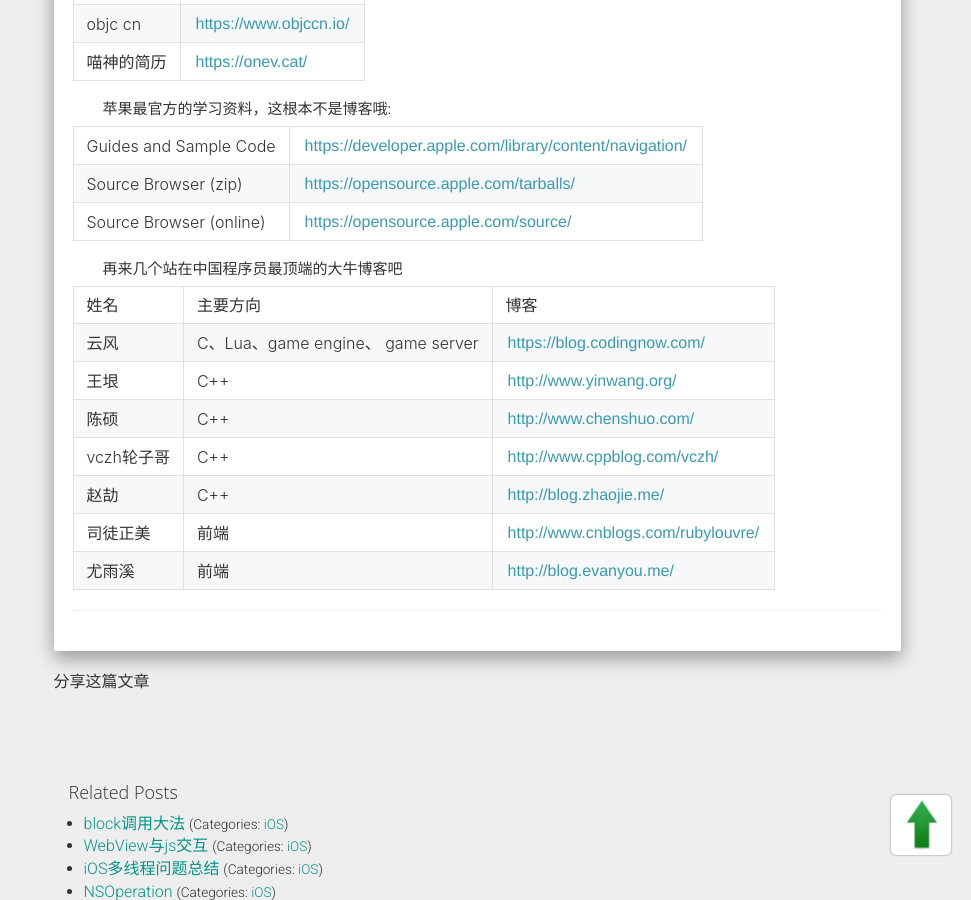
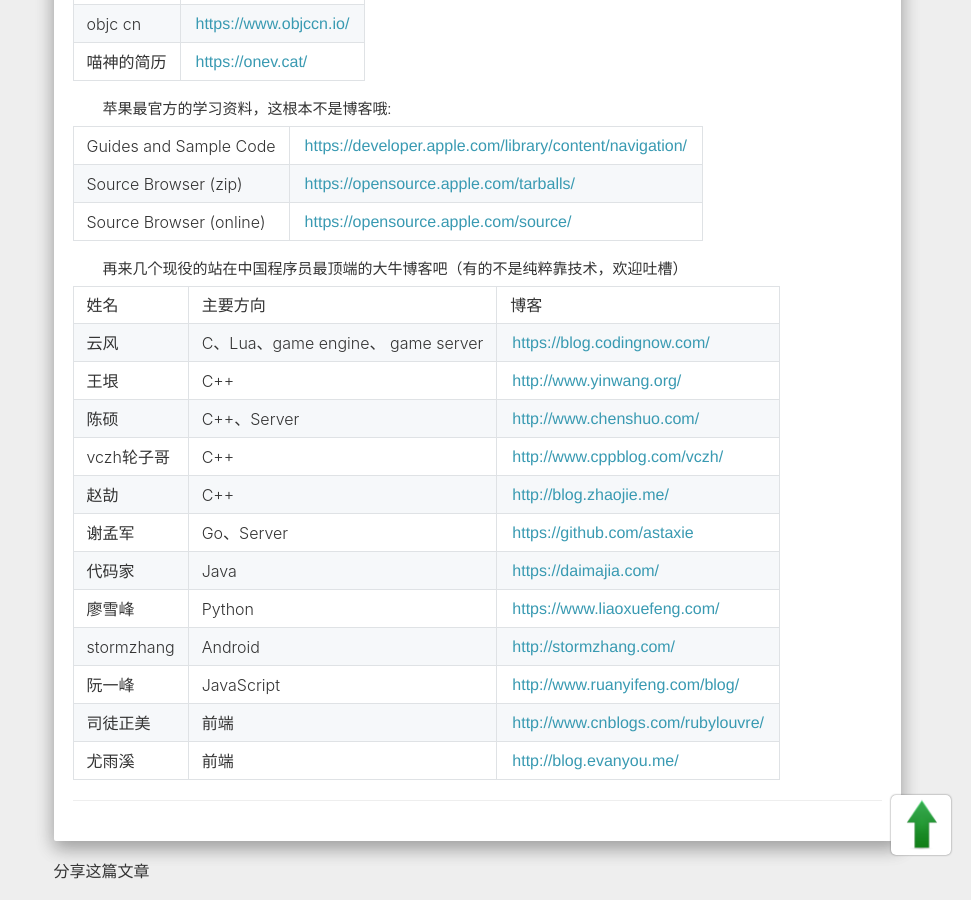
Before and after one commit to mikezone/mikezone.github.io, a Jekyll site: the page built from _posts/2017-06-26-推荐一些iOS博客.md, in a window 1280 px wide and 900 px high, scrolled down 2813 px. Shown: the whole window, without its empty margins (309-1280 px from the left). Built offline with Jekyll 4.4.1, drawn with Linux system fonts in a browser that asks for light colours; nearby versions of some CDN libraries; comment, search, counter and statistics services are not loaded.

Commit message:
no message

```diff
--- a/_posts/2017-06-26-推荐一些iOS博客.md
+++ b/_posts/2017-06-26-推荐一些iOS博客.md
@@ -130,13 +130,18 @@
 | Source Browser (zip) | [https://opensource.apple.com/tarballs/](https://opensource.apple.com/tarballs/) |
 | Source Browser (online) | [https://opensource.apple.com/source/](https://opensource.apple.com/source/) |
 
-再来几个站在中国程序员最顶端的大牛博客吧
+再来几个现役的站在中国程序员最顶端的大牛博客吧（有的不是纯粹靠技术，欢迎吐槽）
 
 | 姓名 | 主要方向 | 博客 |
 | 云风 | C、Lua、game engine、 game server | [https://blog.codingnow.com/](https://blog.codingnow.com/) |
 | 王垠 | C++ | [http://www.yinwang.org/](http://www.yinwang.org/) |
-| 陈硕 | C++ | [http://www.chenshuo.com/](http://www.chenshuo.com/) |
+| 陈硕 | C++、Server | [http://www.chenshuo.com/](http://www.chenshuo.com/) |
 | vczh轮子哥 | C++ | [http://www.cppblog.com/vczh/](http://www.cppblog.com/vczh/) |
 | 赵劼 | C++ | [http://blog.zhaojie.me/](http://blog.zhaojie.me/) |
+| 谢孟军 | Go、Server | [https://github.com/astaxie](https://github.com/astaxie) |
+| 代码家 | Java | [https://daimajia.com/](https://daimajia.com/) |
+| 廖雪峰 | Python | [https://www.liaoxuefeng.com/](https://www.liaoxuefeng.com/) |
+| stormzhang | Android | [http://stormzhang.com/](http://stormzhang.com/) |
+| 阮一峰 | JavaScript | [http://www.ruanyifeng.com/blog/](http://www.ruanyifeng.com/blog/) |
 | 司徒正美 | 前端 | [http://www.cnblogs.com/rubylouvre/](http://www.cnblogs.com/rubylouvre/) |
 | 尤雨溪 | 前端 | [http://blog.evanyou.me/](http://blog.evanyou.me/) |
```
